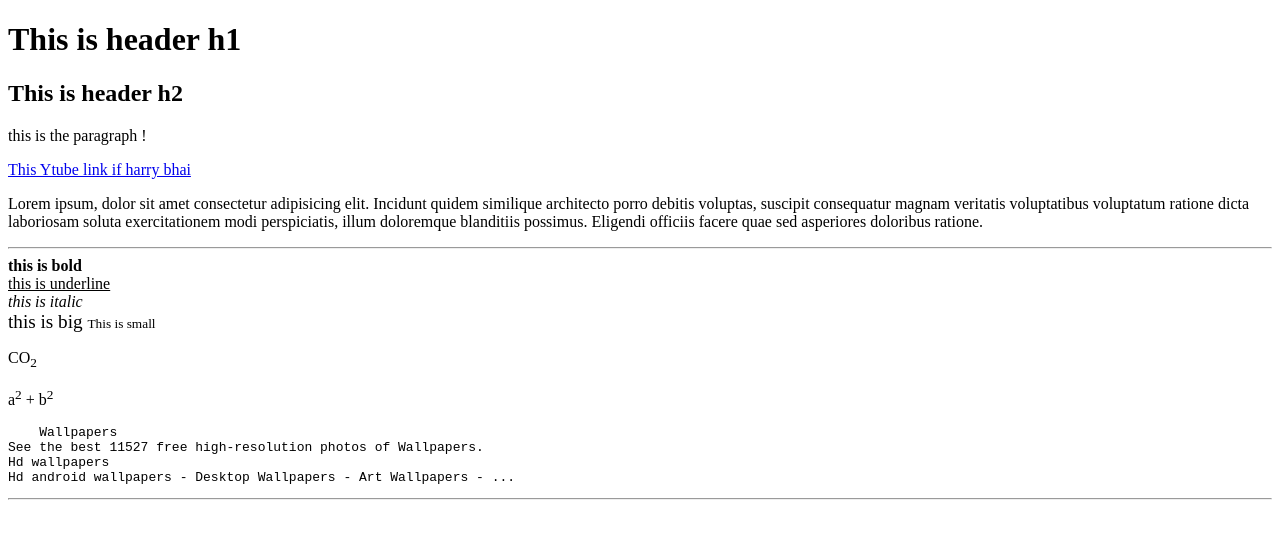
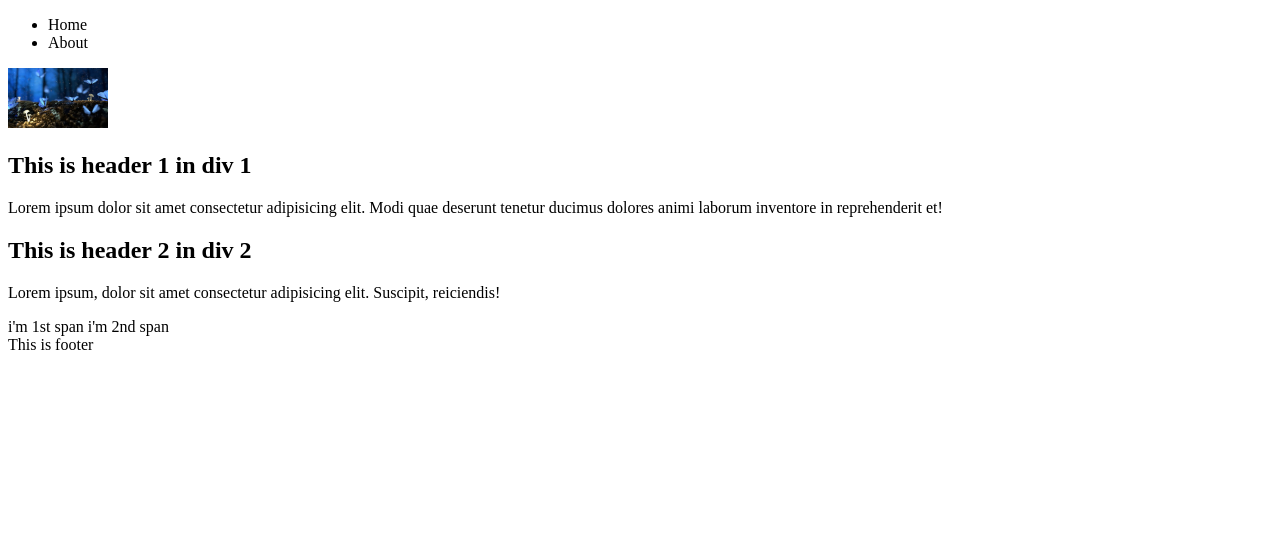
Before and after one commit to abhaykumarsingh7/HTML, a plain HTML site: page index.html in a window 1280 px wide. Drawn offline with Linux system fonts and the light colour scheme.

Commit message:
modified chapter 2

```diff
--- a/index.html
+++ b/index.html
@@ -4,41 +4,49 @@
     <meta charset="UTF-8">
     <meta http-equiv="X-UA-Compatible" content="IE=edge">
     <meta name="viewport" content="width=device-width, initial-scale=1.0">
-    <title>Hello HTML</title>
+    <title>chapter 2</title>
+
 </head>
-<h1>This is header h1</h1>
-<h2>This is header h2</h2>
+
 <body>
-    <p>this is the paragraph !</p>
-    <a href="https://www.youtube.com/watch?v=BsDoLVMnmZs" target="_blank"> This Ytube link if harry bhai</a>
+
+    <header>
+        <nav> <ul>
+            <li>Home</li>
+            <li>About </li>
+
+        </ul>
+
+        </nav>
+        </header>
+
+        <main>
+        <section> <a href="https://www.codewithharry.com/" target="_main">
+            <img src="butterfly.JPG" width="100" alt="Harry  web" >
+        </a> </section>
+
+<section>
+    <!-- this is div element -->
+<div>
+    <h1>This is header 1 in div 1</h1>
+    <p>Lorem ipsum dolor sit amet consectetur adipisicing elit. Modi quae deserunt tenetur ducimus dolores animi laborum inventore in reprehenderit et!</p>
+</div>
+
+<div>
+    <h1>This is header 2 in  div 2</h1>
+    <p>Lorem ipsum, dolor sit amet consectetur adipisicing elit. Suscipit, reiciendis!</p>
+</div>
+
+</section>
+<!-- span is inline element -->
+<span> i'm 1st span </span>
+<span> i'm 2nd span </span>
+
+
+        </main>
+        <footer> This is footer</footer>
 
 
 
-    <p>Lorem ipsum, dolor sit amet consectetur adipisicing elit. Incidunt quidem similique architecto porro debitis voluptas, suscipit consequatur magnam veritatis voluptatibus voluptatum ratione dicta laboriosam soluta exercitationem modi perspiciatis, illum doloremque blanditiis possimus. Eligendi officiis facere quae sed asperiores doloribus ratione.</p>
-    <hr>
-    <b>this is bold</b> <br>
-    <u>this is underline</u><br>
-    <i>this is italic</i><br>
-
-<big> this is big </big>
-<small>This is small</small>
-
-<!-- Subscript and superscript -->
-<p>CO<sub>2</sub></p>
-<p>a<sup>2</sup> + b<sup>2</sup></p>
-
-<!-- Display this text as it is -->
-<pre>
-    Wallpapers
-See the best 11527 free high-resolution photos of Wallpapers.
-Hd wallpapers
-Hd android wallpapers - Desktop Wallpapers - Art Wallpapers - ...
-</pre>
-
-
-<hr>
-    <!-- <img src="https://images.unsplash.com/photo-1674590818982-f38fd684a36e?ixlib=rb-4.0.3&ixid=MnwxMjA3fDB8MHxwaG90by1wYWdlfHx8fGVufDB8fHx8&auto=format&fit=crop&w=687&q=80" alt="unable to load the image"> -->
-    <!-- <img src="/butterfly.JPG" alt=""> -->
-
 </body>
 </html>
```
Also changed, not shown: chapter1.html (added, +44 -0 lines).
